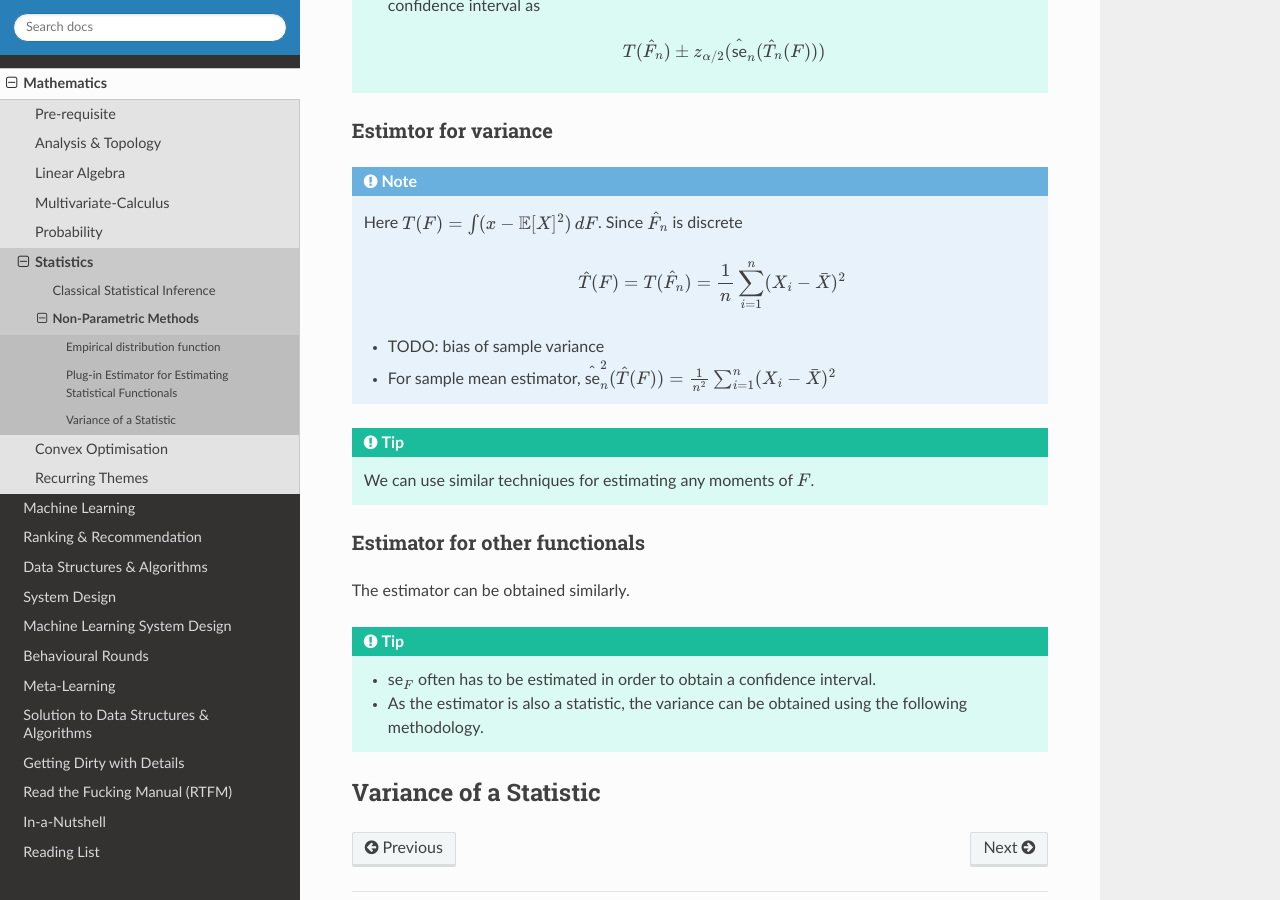
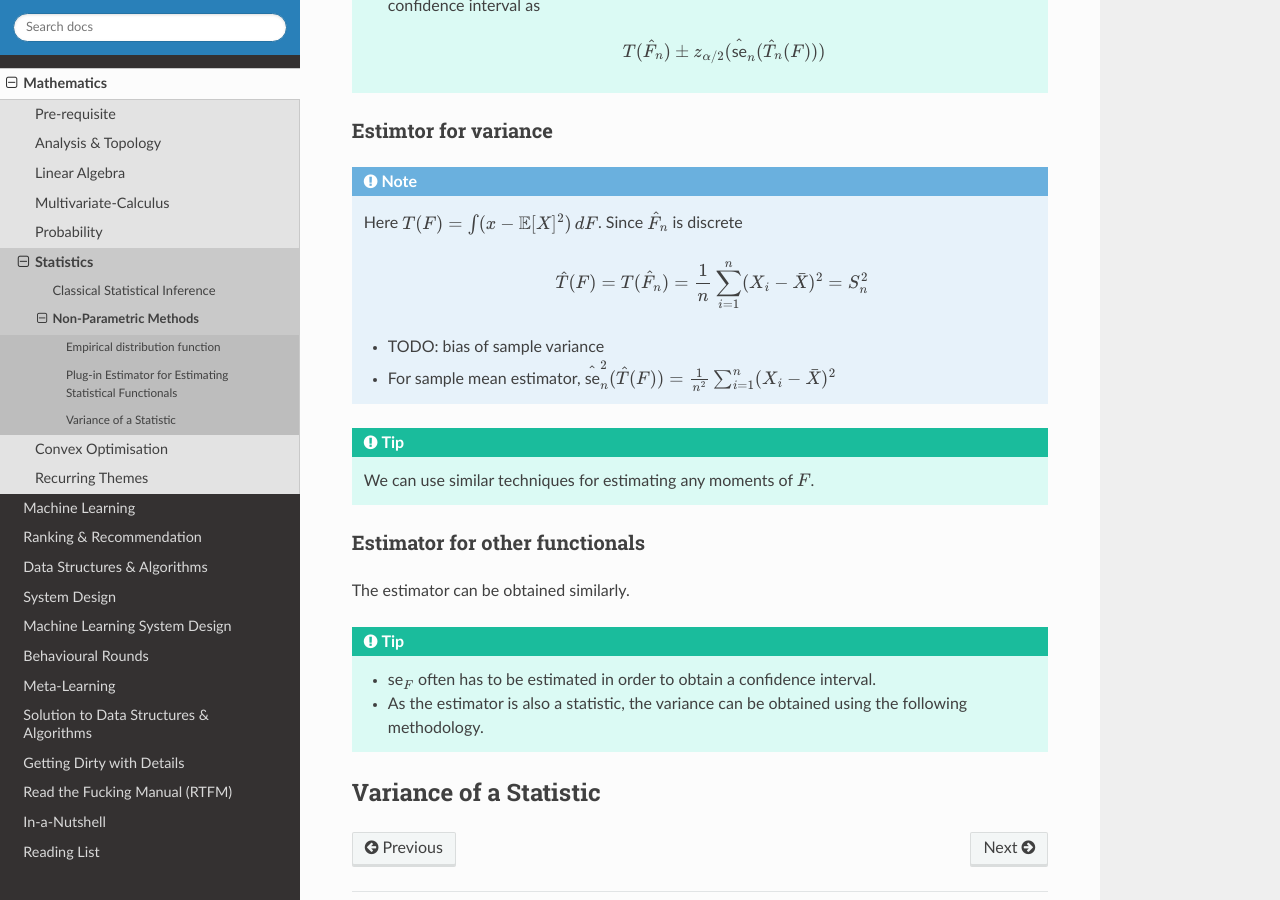
Before and after one commit to uselesstechjunks/leetcode, a Sphinx documentation site: the page built from docs/source/math/stat/nonparam.rst, in a window 1280 px wide and 900 px high, scrolled down 1735 px. Built offline with Sphinx 7.4.7 and the Read the Docs theme 2.0.0, drawn with Linux system fonts in a browser that asks for light colours.

Commit message:
Update nonparam.rst

```diff
--- a/docs/source/math/stat/nonparam.rst
+++ b/docs/source/math/stat/nonparam.rst
@@ -60,7 +60,7 @@ Estimtor for variance
 .. note::
 	Here :math:`T(F)=\int (x-\mathbb{E}[X]^2)\mathop{dF}`. Since :math:`\hat{F}_n` is discrete
 
-		.. math::  \hat{T}(F)=T(\hat{F}_n)=\frac{1}{n}\sum_{i=1}^n(X_i-\bar{X})^2
+		.. math::  \hat{T}(F)=T(\hat{F}_n)=\frac{1}{n}\sum_{i=1}^n(X_i-\bar{X})^2=S^2_n
 
 	* TODO: bias of sample variance
 	* For sample mean estimator, :math:`\hat{\text{se}}^2_n(\hat{T}(F))=\frac{1}{n^2}\sum_{i=1}^n(X_i-\bar{X})^2`
```
